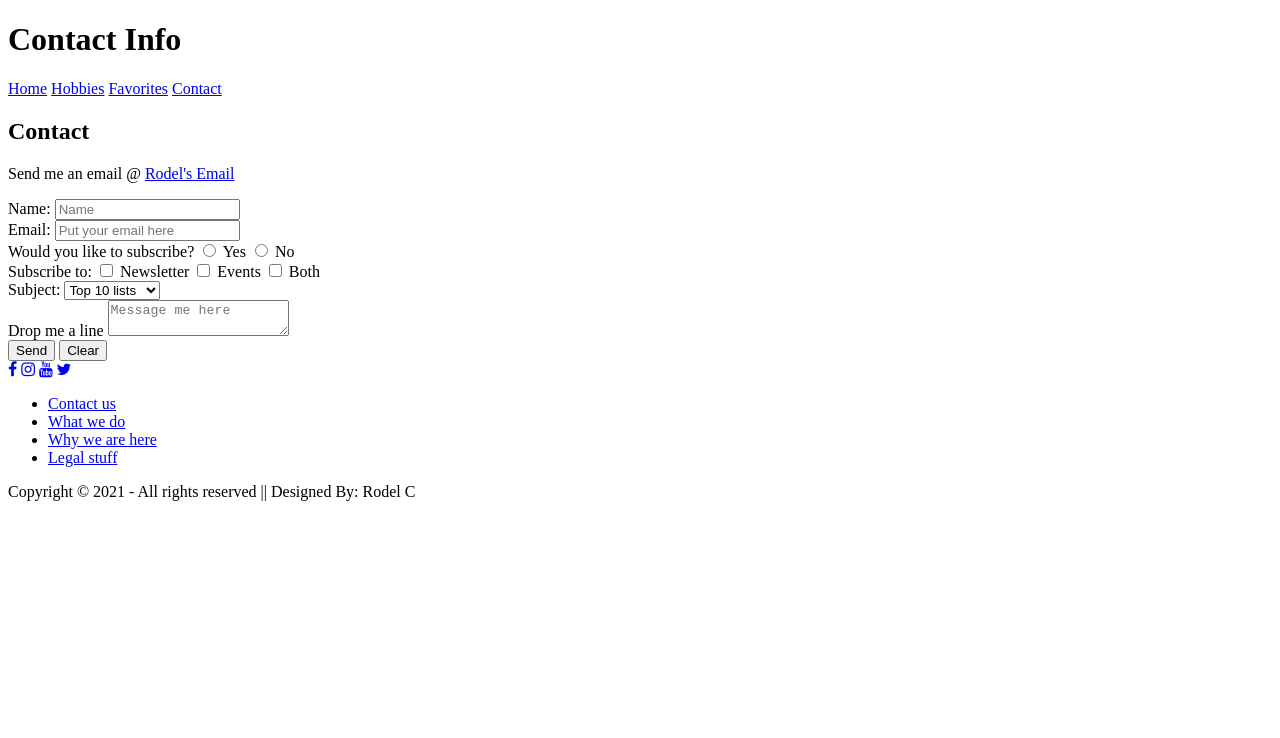
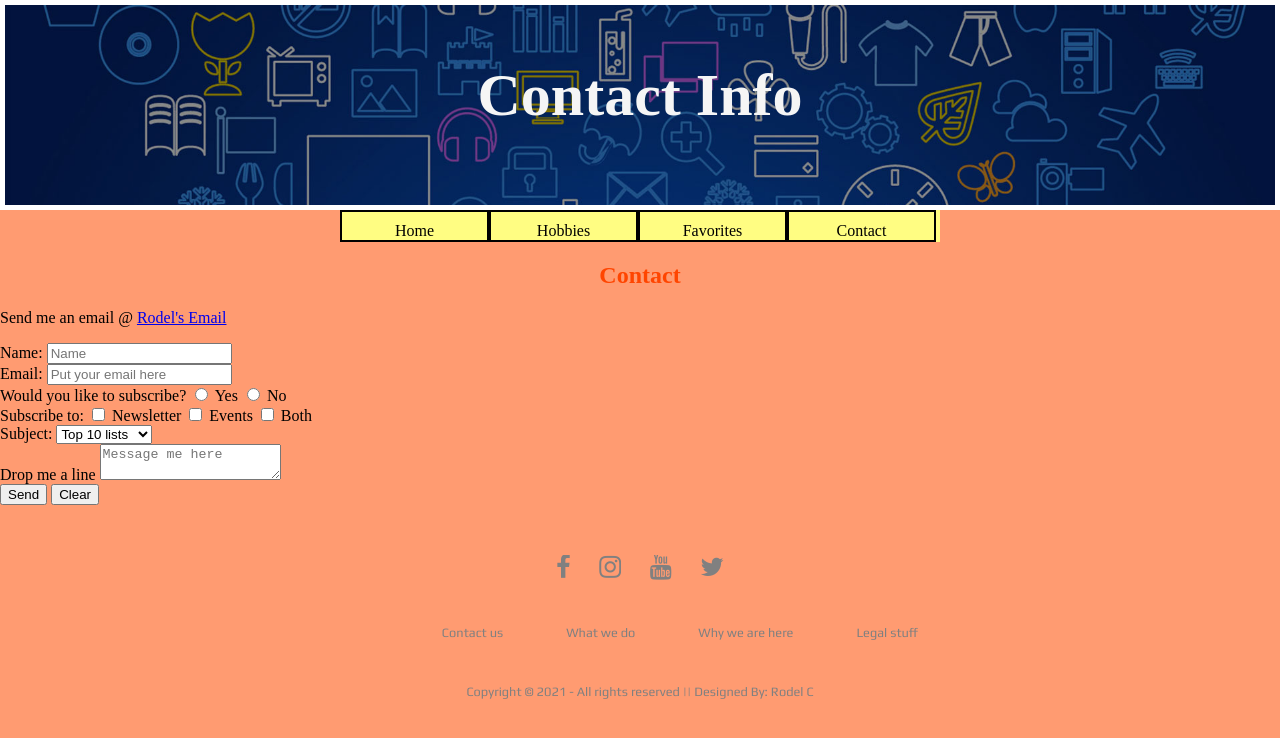
Before and after one commit to rchua0526/w4bFinalProject, a plain HTML site: page contact.html in a window 1280 px wide. Shown: the top 738 px of the page. Drawn offline with Linux system fonts and the light colour scheme; files that its build step writes are made by us from their sources; the site is published under a folder, as on GitHub Pages, so addresses that start at the root find nothing.

Commit message:
fixed styles.css

```diff
--- a/contact.html
+++ b/contact.html
@@ -1,7 +1,7 @@
 <!DOCTYPE html>
 <html lang="en">
 <head>
-    <link rel="stylesheet" href="/rchua0526.github.io/styles.css">
+    <link rel="stylesheet" href="styles.css">
     <link rel="stylesheet" href="https://cdnjs.cloudflare.com/ajax/libs/font-awesome/4.7.0/css/font-awesome.min.css">
     <link rel="preconnect" href="https://fonts.gstatic.com">
     <link href="https://fonts.googleapis.com/css2?family=Fredoka+One&family=Play&display=swap" rel="stylesheet">
--- a/styles.css
+++ b/styles.css
@@ -1,7 +1,7 @@
 body{
     margin: 0;
     padding:0;
-    /* height: 250vh; */
+    height: 250vh;
     background-color: #FF9B71;
     overflow-x:hidden;
 }
@@ -27,7 +27,7 @@ nav{
     background-color: #FFFD82;
     margin-right: auto;
     margin-left: auto;
-    /* position: sticky; */
+    position: sticky;
     top: 20px;
 }
 nav a{
```
Also changed, not shown: favorites.html (+1 -1 lines), index.html (+1 -1 lines).
